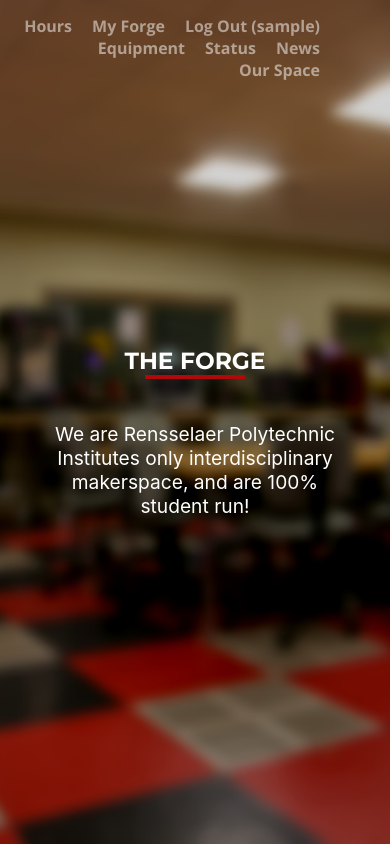
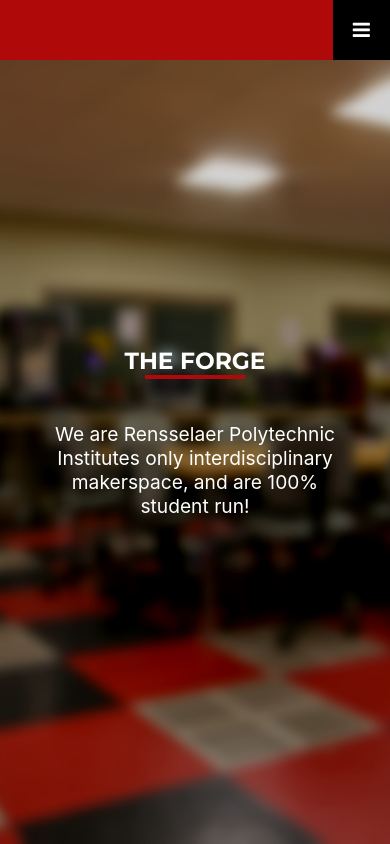
Before and after one commit to RPIForge/website, a Django app: page /machine_usage/ in a window 390 px wide. Run offline with Django 3.2, Linux system fonts and the light colour scheme; the visitor is signed in with stand-in values (Sample User, id 1).

Commit message:
Mobile-Friendly Hamburger Menu
Added the HTML and CSS for a mobile-friendly pop-down menu.

```diff
--- a/machine_usage/static/machine_usage/css/style.css
+++ b/machine_usage/static/machine_usage/css/style.css
@@ -4,6 +4,7 @@
 
 body {
     font-family: -apple-system, BlinkMacSystemFont, "Segoe UI", Roboto, "Helvetica Neue", Arial, sans-serif, "Apple Color Emoji", "Segoe UI Emoji", "Segoe UI Symbol";
+    margin: 0px;
 }
 
 input[type=text] {
@@ -190,3 +191,38 @@
   top: 0px;
   height: 100vh;
 }
+
+/* Styling for Mobile Nav bar */
+.mobile_nav {
+  overflow: hidden;
+  background-color: #AF0909;
+  position: relative;
+  z-index: 100;
+  font-size: 20px;
+}
+
+.mobile_nav a {
+  color: white;
+  padding: 20px 20px;
+  text-decoration: none;
+  display: block;
+  font-size-adjust: 0.38; /*uppercase was 26.5px tall. This scales it to 20px*/
+}
+
+.mobile_nav a.icon {
+  background: black;
+  display: block;
+  position: absolute;
+  right: 0;
+  top: 0;
+}
+
+.mobile_nav a:hover {
+  background-color: #ddd;
+  color: black;
+}
+
+.active {
+  background-color: #4CAF50;
+  color: white;
+}
--- a/machine_usage/templates/machine_usage/components/header.html
+++ b/machine_usage/templates/machine_usage/components/header.html
@@ -1,5 +1,6 @@
 {% load static %}
 
+<div class="show_on_desktop">
 <header>
 	<a href="/"><img id="nav_logo" src="{% static 'machine_usage/img/logo_no_text.png' %}" /></a>
 	<ul class="nav_list">
@@ -14,5 +15,42 @@
 		<li><a class="nav_item" href="/machine_usage/status">Status</a></li>
 		<li><a class="nav_item" href="/machine_usage/equipment">Equipment</a></li>
 		<li><a class="nav_item" href="/machine_usage/our_space">Our Space</a></li>
-	</ul>
+    </ul>
 </header>
+</div>
+
+<div class="show_on_mobile">
+<div class="mobile_nav" id="mobile_nav" style="height:3em">
+    <a href="javascript:void(0);" class="icon" onclick="myFunction()">
+        <i class="fa fa-bars"></i>
+    </a>
+    <div id="menu_items" class="menu_items" style="display:none">
+        <a href="/machine_usage/our_space">Our Space</a>
+        <a href="/machine_usage/equipment">Equipment</a>
+        <a href="/machine_usage/status">Status</a>
+        <a href="/machine_usage/news">News</a>
+        <a href="/machine_usage/hours">Hours</a>
+        {% if request.user.is_authenticated %}
+        <a href="/machine_usage/myforge">My Forge</a> {# Replace with (name)'s forge? #}
+		<a href="/machine_usage/logout">Log Out ({{request.user.get_username}})</a>
+		{% else %}
+		<a href="/machine_usage/login">Log In</a>
+		{% endif %}
+    </div>
+</div>
+
+</div>
+
+<script>
+function myFunction() {
+  var items = document.getElementById("menu_items");
+  var menu = document.getElementById("mobile_nav")
+  if (items.style.display === "block") {
+    items.style.display = "none";
+    menu.style.height = "3em";
+  } else {
+    items.style.display = "block";
+    menu.style.height = "inherit";
+  }
+}
+</script>
--- a/machine_usage/templates/machine_usage/index.html
+++ b/machine_usage/templates/machine_usage/index.html
@@ -6,15 +6,14 @@
 {% endblock custom_styles %}
 
 {% block main %}
-	<main class="home_main">
+    <main class="home_main">
 		<div id="cover" class="center_children fill_parent_horiz fill_screen_vert">
 			<div id="cover_text">
 				<h1>THE FORGE</h1> <br/>
 	    			<div class="show_on_desktop">
 				 	<p>The Forge provides a collaborative environment for RPI's design community.
 					We promote communication and critical thinking, as well as STEAM (Science, Technology, Engineering, Arts, Mathematics) ideals.
-					We provide easy everyday access to tools that help with rapid prototyping and communication/collaboration, as well as a casual area to work.
-					We also hold workshops, design competitions, and outreach events; and host speakers involved in the maker movement.</p><br />
+					We provide easy everyday access to tools that help with rapid prototyping and communication/collaboration, as well as a casual area to work. We also hold workshops, design competitions, and outreach events; and host speakers involved in the maker movement.</p><br />
 				 	<img id="cover_logo" src="{% static 'machine_usage/img/logo_no_text.png' %}" />
 	    			</div>
 	    			<div class="show_on_mobile">
```
